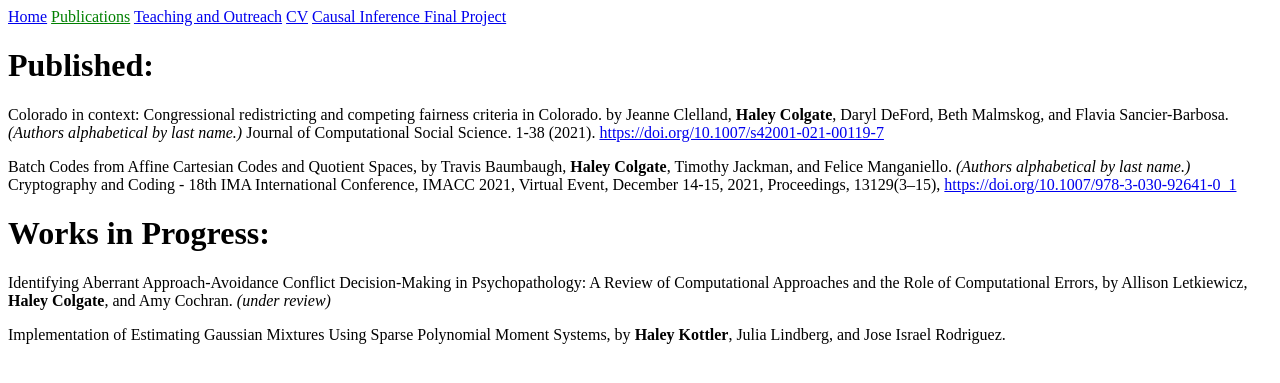
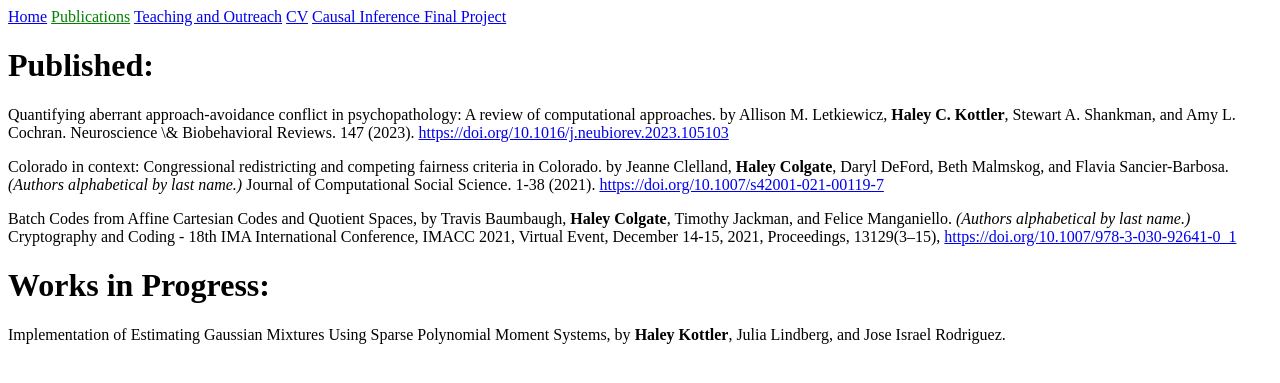
Before and after one commit to HaleyColgate/haleycolgate.github.io, a Jekyll site: the page built from publications.md, in a window 1280 px wide. Shown: the top 383 px of the page. Built offline with Jekyll 4.4.1, drawn with Linux system fonts in a browser that asks for light colours.

Commit message:
update publications

```diff
--- a/publications.md
+++ b/publications.md
@@ -4,6 +4,8 @@ title: Publications
 ---
 
 # Published:
+
+Quantifying aberrant approach-avoidance conflict in psychopathology: A review of computational approaches. by Allison M. Letkiewicz, **Haley C. Kottler**, Stewart A. Shankman, and Amy L. Cochran. Neuroscience \& Biobehavioral Reviews. 147 (2023). [https://doi.org/10.1016/j.neubiorev.2023.105103](https://doi.org/10.1016/j.neubiorev.2023.105103)
 
 Colorado in context: Congressional redistricting and competing fairness criteria in Colorado. by Jeanne Clelland, **Haley Colgate**, Daryl DeFord, Beth Malmskog, and Flavia Sancier-Barbosa. *(Authors alphabetical by last name.)*
 Journal of Computational Social Science. 1-38 (2021). [https://doi.org/10.1007/s42001-021-00119-7](https://doi.org/10.1007/s42001-021-00119-7)
@@ -13,6 +15,4 @@ Batch Codes from Affine Cartesian Codes and Quotient Spaces, by Travis Baumbaugh
 
 # Works in Progress:
 
-Identifying Aberrant Approach-Avoidance Conflict Decision-Making in Psychopathology: A Review of Computational Approaches and the Role of Computational Errors, by Allison Letkiewicz, **Haley Colgate**, and Amy Cochran.  *(under review)*
-
 Implementation of Estimating Gaussian Mixtures Using Sparse Polynomial Moment Systems, by **Haley Kottler**, Julia Lindberg, and Jose Israel Rodriguez.
```
Also changed, not shown: 2 other files.
